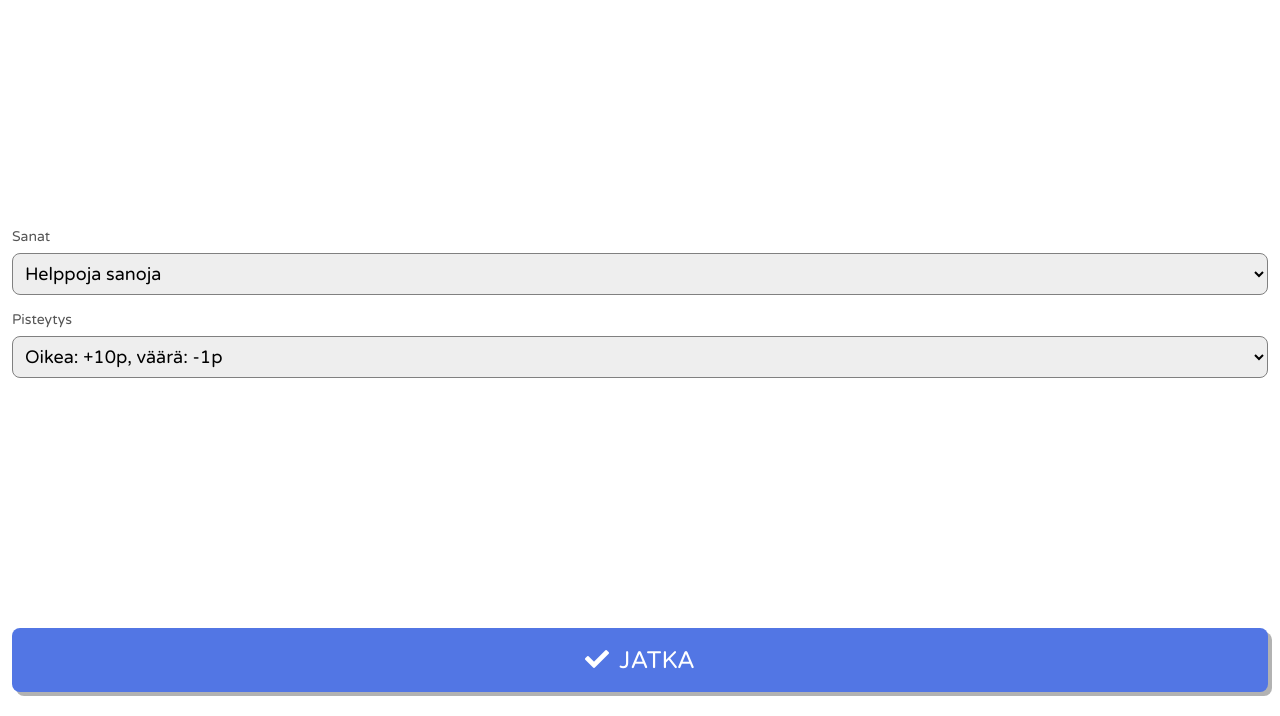
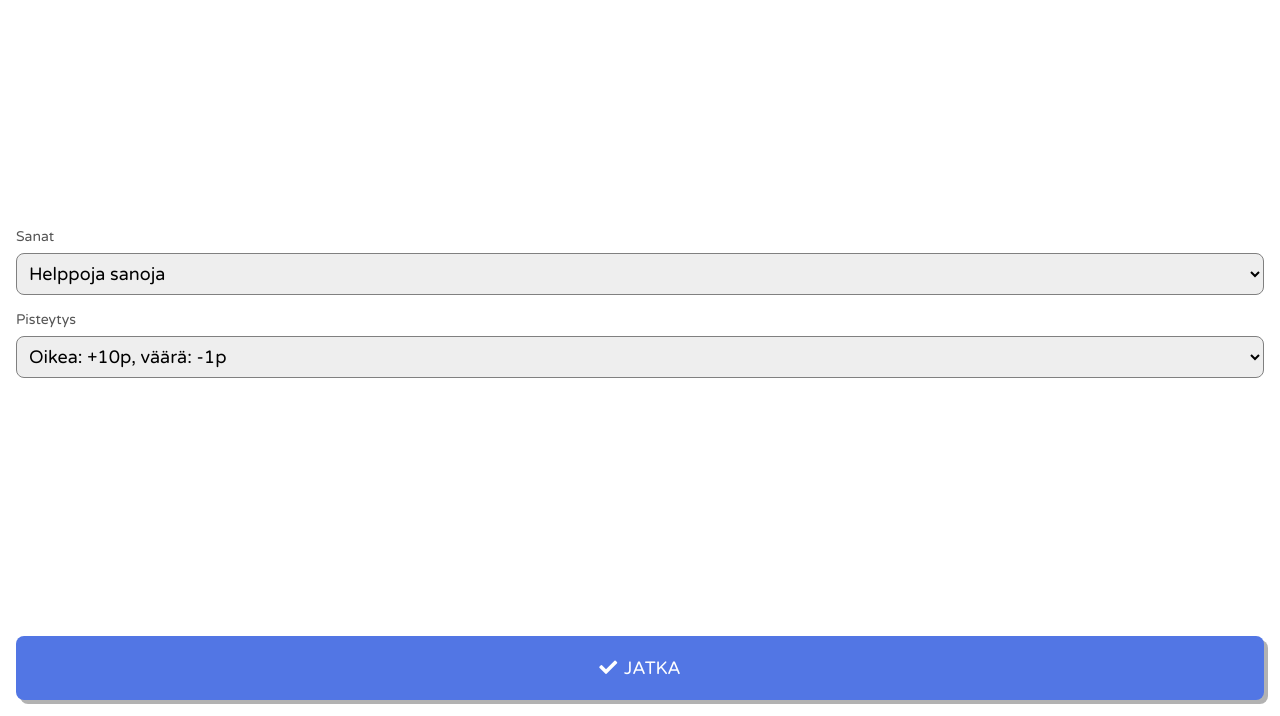
Before and after one commit to Luftare/sanaseppo, a website: page index.html in a window 1280 px wide. Shown: the part 84-800 px from the top of the page. Drawn offline with nearby package versions, Linux system fonts and the light colour scheme.

Commit message:
Adjust styles

```diff
--- a/styles.css
+++ b/styles.css
@@ -1,10 +1,6 @@
 * {
   outline: none;
   font-family: 'Varela Round', sans-serif;
-}
-
-body {
-  color: #222;
 }
 
 h1, h2, h3, h4, h5 {
@@ -91,8 +87,9 @@ h1, h2, h3, h4, h5 {
 }
 
 body {
+  color: #222;
   height: 100vh;
-  padding: 24px 12px;
+  padding: 16px;
   margin: 0;
   box-sizing: border-box;
   display: flex;
@@ -152,7 +149,7 @@ body {
   border-radius: 8px;
   color: white;
   background: #5276E4;
-  font-size: 24px;
+  font-size: 18px;
   text-transform: uppercase;
   transition: all 50ms;
   min-height: 64px;
@@ -182,7 +179,7 @@ body {
 }
 
 .button i {
-  margin-right: 4px;
+  margin-right: 2px;
 }
 
 .fa--success {
@@ -326,6 +323,7 @@ body {
 }
 
 .word {
+  font-size: 14px;
   margin: 4px;
 }
 
```
